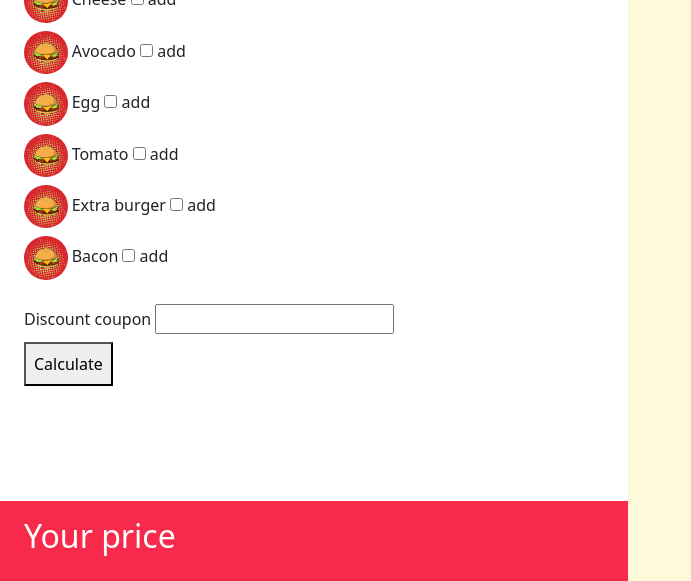
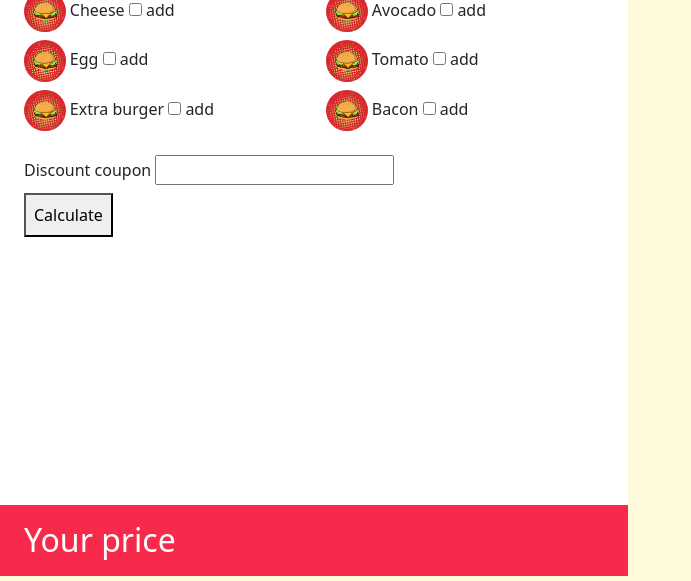
Before and after one commit to camillamanzo/js-burger, a plain HTML site: page index.html in a window 1280 px wide. Shown: the part 219-800 px from the top of the page, without its empty margins (0-691 px from the left). Drawn offline with nearby package versions, Linux system fonts and the light colour scheme.

Commit message:
initialized js

```diff
--- a/css/style.css
+++ b/css/style.css
@@ -4,12 +4,12 @@ body{
 
 main{
     background-color: white;
-    height: calc(100vh - 180px);
+    height: calc(100vh - 33%);
 }
 
 header{
     background-color: rgb(255, 196, 0);
-    height: 100px;
+    height: 18%;
 }
 
 .small-img > img{
@@ -19,5 +19,5 @@ header{
 footer{
     background-color: rgb(248, 42, 76);
     color: white;
-    height: 80px;
+    height: 14%;
 }
--- a/index.html
+++ b/index.html
@@ -30,29 +30,29 @@
                         <div class="row">
 
                             <section>
-                                <input type="text" id="name" class="py-1 mt-3" placeholder="Name your burger">
+                                <input type="text" id="name" class="py-1 mt-3 border-0 fs-2 text" placeholder="Name your burger"></input>
                             </section>
 
                             <section>
                                 <h2>Ingredients</h2>
-                                <ul class="list-unstyled">
-                                    <li class="col-6 pb-2">
-                                        <span class="small-img"><img class="rounded-circle" src="./img/burger.jpg" alt=""></span> Cheese <span class="add-btn"><input type="checkbox"> add</span>
+                                <ul class="list-unstyled row">
+                                    <li class="col-6 pb-2 list-item">
+                                        <span class="small-img"><img class="rounded-circle" src="./img/burger.jpg" alt=""></span> Cheese <span class="add-btn"><input class="check" type="checkbox"> add</span>
                                     </li>
-                                    <li class="col-6 pb-2">
-                                        <span class="small-img"><img class="rounded-circle" src="./img/burger.jpg" alt=""></span> Avocado <span class="add-btn"><input type="checkbox"> add</span>
+                                    <li class="col-6 pb-2 list-item">
+                                        <span class="small-img"><img class="rounded-circle" src="./img/burger.jpg" alt=""></span> Avocado <span class="add-btn"><input class="check" type="checkbox"> add</span>
                                     </li>
-                                    <li class="col-6 pb-2">
-                                        <span class="small-img"><img class="rounded-circle" src="./img/burger.jpg" alt=""></span> Egg <span class="add-btn"><input type="checkbox"> add</span>
+                                    <li class="col-6 pb-2 list-item">
+                                        <span class="small-img"><img class="rounded-circle" src="./img/burger.jpg" alt=""></span> Egg <span class="add-btn"><input class="check" type="checkbox"> add</span>
                                     </li>
-                                    <li class="col-6 pb-2">
-                                        <span class="small-img"><img class="rounded-circle" src="./img/burger.jpg" alt=""></span> Tomato <span class="add-btn"><input type="checkbox"> add</span>
+                                    <li class="col-6 pb-2 list-item">
+                                        <span class="small-img"><img class="rounded-circle" src="./img/burger.jpg" alt=""></span> Tomato <span class="add-btn"><input class="check" type="checkbox"> add</span>
                                     </li>
-                                    <li class="col-6 pb-2">
-                                        <span class="small-img"><img class="rounded-circle" src="./img/burger.jpg" alt=""></span> Extra burger <span class="add-btn"><input type="checkbox"> add</span>
+                                    <li class="col-6 pb-2 list-item">
+                                        <span class="small-img"><img class="rounded-circle" src="./img/burger.jpg" alt=""></span> Extra burger <span class="add-btn"><input class="check" type="checkbox"> add</span>
                                     </li>
-                                    <li class="col-6 pb-2">
-                                        <span class="small-img"><img class="rounded-circle" src="./img/burger.jpg" alt=""></span> Bacon <span class="add-btn"><input type="checkbox"> add</span>
+                                    <li class="col-6 pb-2 list-item">
+                                        <span class="small-img"><img class="rounded-circle" src="./img/burger.jpg" alt=""></span> Bacon <span class="add-btn"><input class="check" type="checkbox"> add</span>
                                     </li>
                                 </ul>
                             </section>
@@ -62,17 +62,18 @@
                             </section>
 
                             <section>
-                                <button class="p-2 my-2">Calculate</button>
+                                <button id="calculate-button" class="p-2 my-2 ">Calculate</button>
                             </section>
 
                         </div>
                     </section>
                 </main>
 
-                <footer class="danger">
+                <footer>
                     <section class="container">
                         <div class="row space-between">
-                            <span><h2 class="col-12 mt-3">Your price</h2></span> <span><h2 id="calculated-price"></h2></span>
+                            <span class="col-6 mt-3"><h2>Your price</h2></span>
+                            <span class="col-6 mt-3"><h2 id="calculated-price"></h2></span>
                         </div>
                     </section>
                 </footer>
--- a/js/script.js
+++ b/js/script.js
@@ -0,0 +1,26 @@
+/*
+ * Use addeventlistener to find clecked items
+ * Start a for cycle to add all the checked items
+ *
+ * Alert if name of the burger was not inserted
+ *
+ * If coupon was added, subtract 20% of the total
+ */
+
+
+const calculateButton = document.getElementById("calculate-button")
+
+calculateButton.addEventListener("click", function(){
+    let price = 5;
+    // console.log("bottone cliccato");
+
+    let checks = document.getElementsByClassName("check");
+
+    for( let i=0; i < checks.length; i++){
+        if(checks[i].checked){
+            price += 2;
+        }
+    }
+    document.getElementById("calculated-price").innerHTML = price + " " + "&euro;";
+    console.log(price)
+})
```
